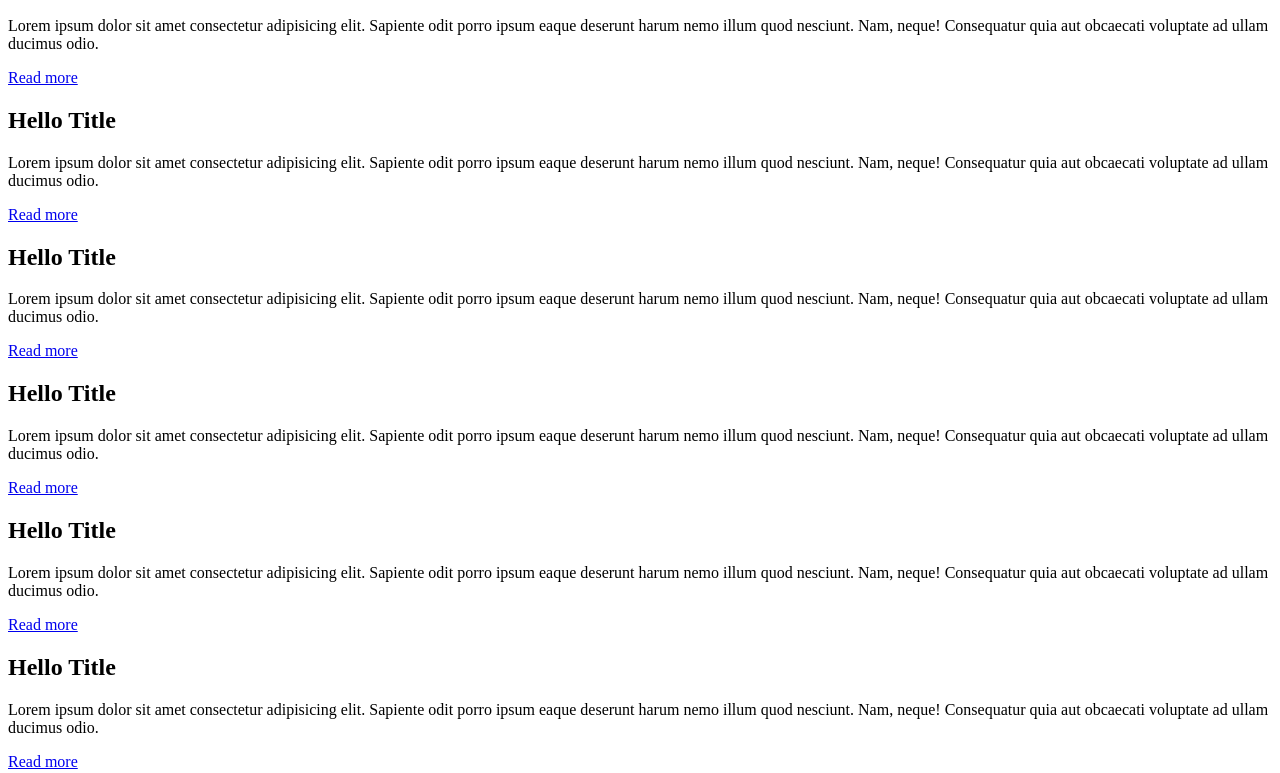
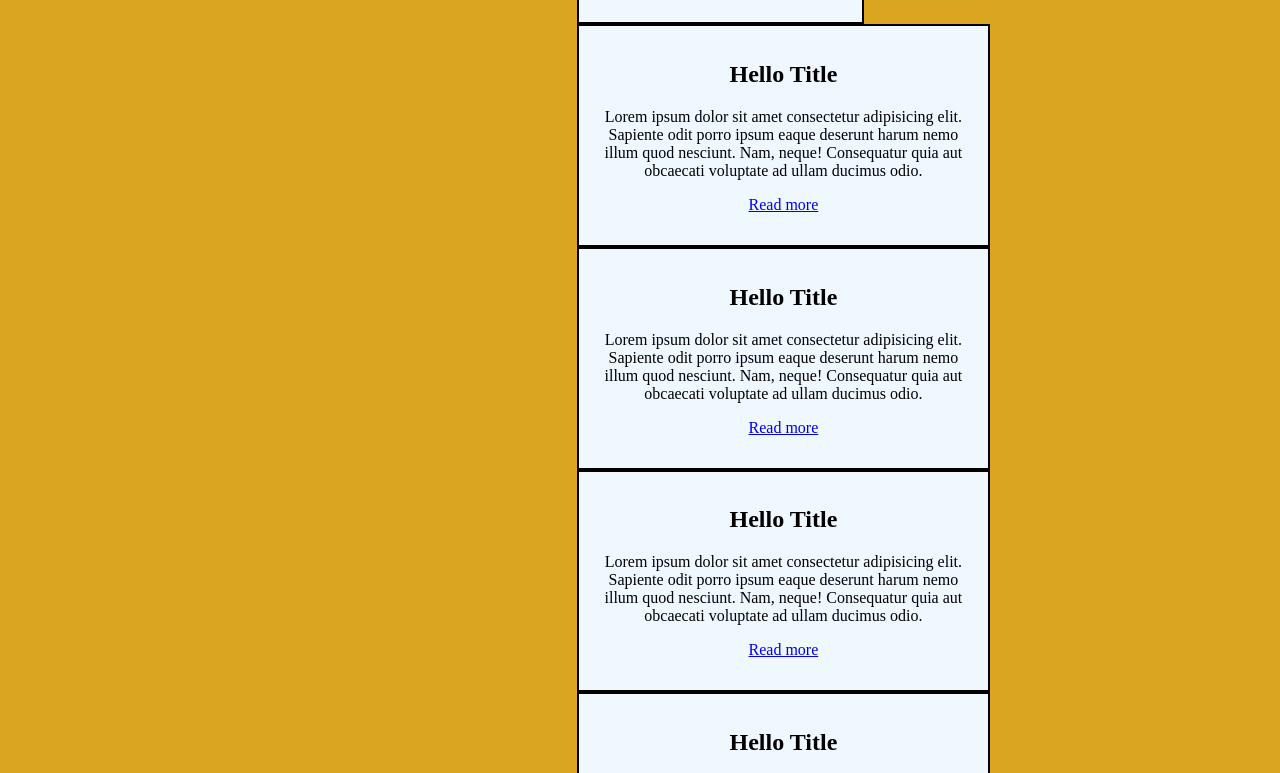
Before and after one commit to chenleeGITHUB/borja-ebdao-B14, a plain HTML site: page index.html in a window 1280 px wide. Shown: the part 110-883 px from the top of the page. Drawn offline with Linux system fonts and the light colour scheme.

Commit message:
not done B_14
deadline 11 pm

```diff
--- a/index.html
+++ b/index.html
@@ -4,59 +4,59 @@
     <head>
         <meta charset="UTF-8">
         <meta name="viewport" content="width=device-width, initial-scale=1.0">
-        <title>Document</title>
+        <title>Modern_Layout</title>
         <meta name="author" content="Chenlee Ebdao And Jessa Mae Borja">
         <link rel="stylesheet" href="style.css">
     </head>
     <body>
         <main>
-            <div class="container">
+            <div class="box">
                 <div class="h1">
                     <h1>Blog posts</h1>
                 </div>
-                <div class="cons">
-                    <div class="container10">
-                        <div class="containers container1">
+                <div class="row">
+                    <div class="column">
+                        <div class="box1">
                             <h2>Hello Title</h2>
                             <p>Lorem ipsum dolor sit amet consectetur adipisicing elit. Sapiente odit porro ipsum eaque deserunt harum nemo illum quod nesciunt. Nam, neque! Consequatur quia aut obcaecati voluptate ad ullam ducimus odio.</p>
                             <p><a href="index.html">Read more</a></p>
                         </div>
 
                     </div>
-                    <div class="container10">
-                        <div class="containers container2">
+                    <div class="column">
+                        <div class="box2">
                             <h2>Hello Title</h2>
                             <p>Lorem ipsum dolor sit amet consectetur adipisicing elit. Sapiente odit porro ipsum eaque deserunt harum nemo illum quod nesciunt. Nam, neque! Consequatur quia aut obcaecati voluptate ad ullam ducimus odio.</p>
                             <p><a href="index.html">Read more</a></p>
                         </div>
 
                     </div>
-                    <div class="container10">
-                        <div class="containers container3">
+                    <div class="column">
+                        <div class="box3">
                             <h2>Hello Title</h2>
                             <p>Lorem ipsum dolor sit amet consectetur adipisicing elit. Sapiente odit porro ipsum eaque deserunt harum nemo illum quod nesciunt. Nam, neque! Consequatur quia aut obcaecati voluptate ad ullam ducimus odio.</p>
                             <p><a href="index.html">Read more</a></p>
                         </div>
 
                     </div>
-                    <div class="container10">
-                        <div class="containers container4">
+                    <div class="column">
+                        <div class="box4">
                             <h2>Hello Title</h2>
                             <p>Lorem ipsum dolor sit amet consectetur adipisicing elit. Sapiente odit porro ipsum eaque deserunt harum nemo illum quod nesciunt. Nam, neque! Consequatur quia aut obcaecati voluptate ad ullam ducimus odio.</p>
                             <p><a href="index.html">Read more</a></p>
                         </div>
 
                     </div>
-                    <div class="container10">
-                        <div class="containers container5">
+                    <div class="column">
+                        <div class="box5">
                             <h2>Hello Title</h2>
                             <p>Lorem ipsum dolor sit amet consectetur adipisicing elit. Sapiente odit porro ipsum eaque deserunt harum nemo illum quod nesciunt. Nam, neque! Consequatur quia aut obcaecati voluptate ad ullam ducimus odio.</p>
                             <p><a href="index.html">Read more</a></p>
                         </div>
 
                     </div>
-                    <div class="container10">
-                        <div class="containers container6">
+                    <div class="column">
+                        <div class="box6">
                             <h2>Hello Title</h2>
                             <p>Lorem ipsum dolor sit amet consectetur adipisicing elit. Sapiente odit porro ipsum eaque deserunt harum nemo illum quod nesciunt. Nam, neque! Consequatur quia aut obcaecati voluptate ad ullam ducimus odio.</p>
                             <p><a href="index.html">Read more</a></p>
@@ -69,5 +69,3 @@
         </main>
     </body>
 </html>
-Sent 3m ago
-Write to
--- a/style.css
+++ b/style.css
@@ -0,0 +1,62 @@
+body{
+    background-color: goldenrod;
+    margin-block: 20px;
+
+
+
+}
+
+.h1{
+   text-align: center;
+    width: 20%;
+    padding: 15px;
+    border: solid black 2px;
+    margin-left:45%;
+    background-color: aliceblue;
+
+
+
+}
+
+.column{
+   float: left;
+    width: 30%;
+    padding: 15px;
+    border: solid black 2px;
+    margin-left: 45%;
+    text-align: center;
+    background-color: aliceblue;
+
+
+}
+
+
+  .row::after {
+    content: " ";
+    display: table;
+    clear: both;
+  }
+
+
+
+
+  @media screen and (max-height: 425px) and (min-aspect-ratio: 7/4){
+    .column {
+        display: grid;
+        grid-template-areas:
+          'box1'
+          'box2'
+          'box3'
+          'box4'
+          'box5'
+          'box6';
+      }
+      .h1{
+        column {
+          display: grid;
+      }
+
+  }
+
+
+  }
```
